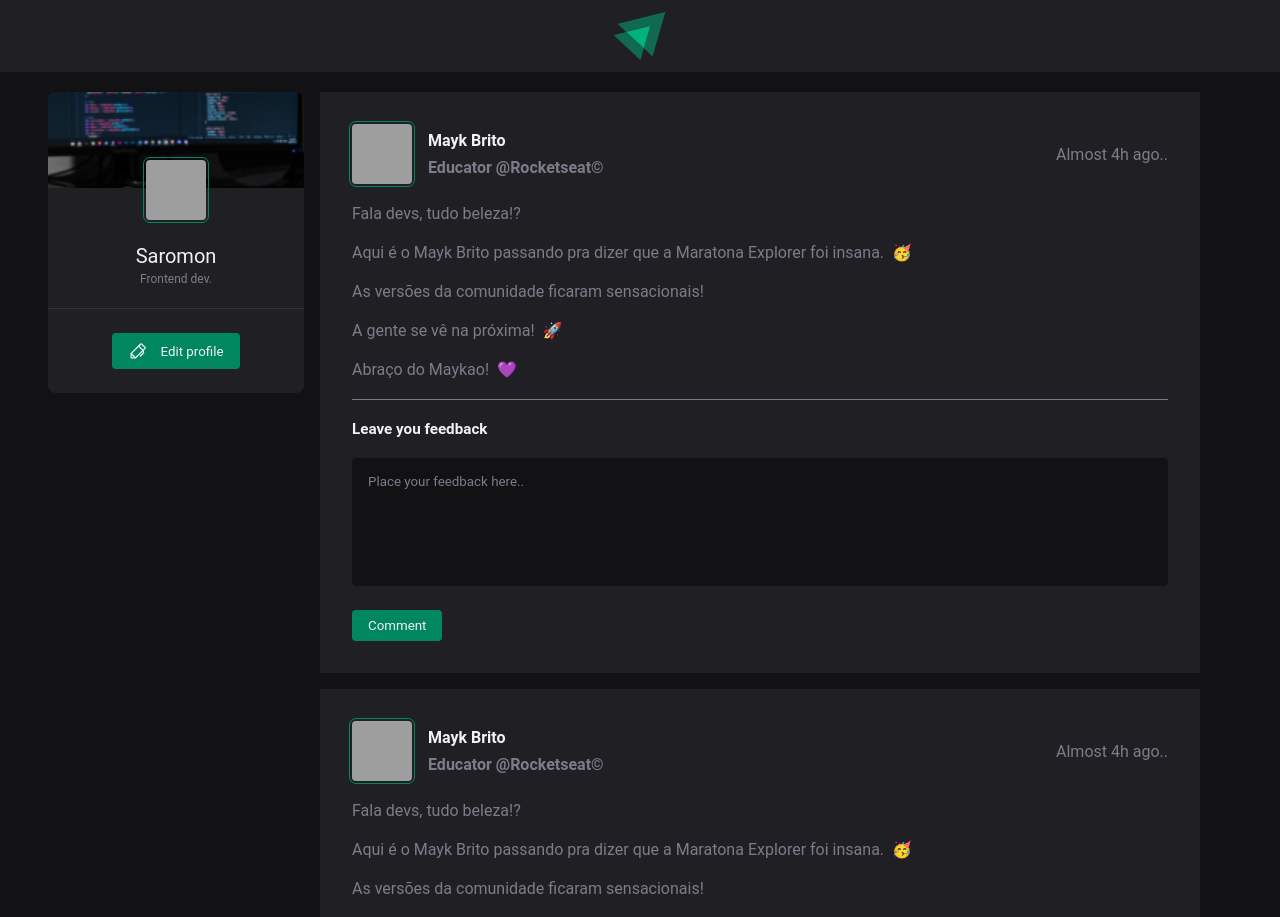
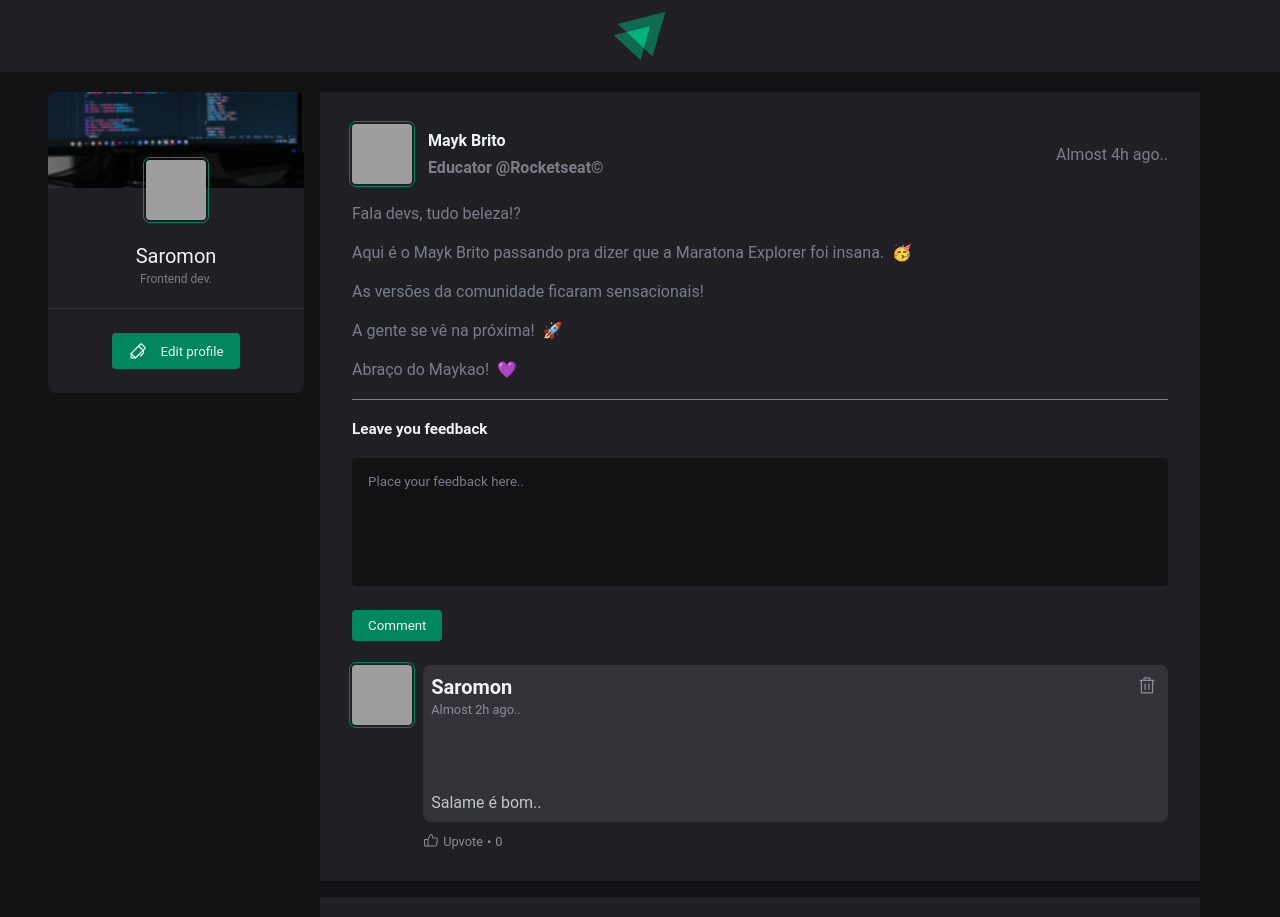
Before and after one commit to ssdev-95/ignite-2022-module-01-ignite-feedback, a React (Vite) app: page / in a window 1280 px wide. Shown: the top 917 px of the page. Built offline with nearby package versions, Linux system fonts and the light colour scheme; grey boxes are pictures that could not be loaded.

Commit message:
update: adds a comment components and some styles adjustments

```diff
--- /dev/null
+++ b/src/components/Comment/index.tsx
@@ -0,0 +1,42 @@
+import { useState } from 'react'
+import { ThumbsUp, Trash } from 'phosphor-react'
+import Post from '../Post'
+import styles from './style.module.scss'
+
+function Commentary() {
+	const [likes, setLikes] = useState(0)
+
+	function likeComment() {
+		setLikes(prev => prev + 1)
+	}
+
+  return (
+    <div className={styles["comment__container"]}>
+			<img
+				className={styles.avatar}
+				src="https://github.com/filipedeschamps.png"
+			/>
+			<div
+				className={styles["comment__content--wrapper"]}
+			>
+				<div>
+					<strong>
+						Saromon
+						<p>Almost 2h ago..</p>
+					</strong>
+					<p>Salame é bom..</p>
+					<button>
+						<Trash size={20} />
+					</button>
+				</div>
+				<button onClick={likeComment}>
+					<ThumbsUp size={16} />
+					Upvote
+					<span>{likes}</span>
+				</button>
+			</div>
+    </div>
+  )
+}
+
+export default Commentary
--- /dev/null
+++ b/src/components/Comment/style.module.scss
@@ -0,0 +1,93 @@
+@import "../../colors.scss";
+
+.comment__container {
+	margin-top: 1.5rem;
+	display: flex;
+	gap: 0.7rem;
+	width: 100%;
+}
+
+.comment__content--wrapper {
+	flex: 1;
+
+	div {
+		width: 100%;
+		background: $gray-600;
+		border-radius: 8px;
+		padding: 0.5rem;
+		position: relative;
+
+		strong {
+			margin-top: 0;
+			line-height: 1.4;
+			font-size:1.25rem;
+
+			p {
+				font-weight: 400;
+				color: $gray-400;
+				font-size: 0.8rem;
+			}
+		}
+
+
+		& > p {
+			color: $gray-300;
+			margin-top: 10%;
+			line-height: 1.4;
+		}
+
+		& > button {
+			position: absolute;
+			top: 0.7rem;
+			right: 0.7rem;
+			background: transparent;
+			color: $gray-400;
+			font-size: 0;
+			border: 0;
+			border-radius: 2px;
+
+			&:active {
+				color: $red-400;
+			}
+		}
+	}
+
+	& > button {
+		color: $gray-400;
+		margin-top: 0.7rem;
+		background: transparent;
+		border-radius: 2px;
+		border: 0;
+
+		display: flex;
+		align-items: center;
+		gap: 4px;
+
+		font-size: 0.8rem;
+		outline-offset: 2px;
+
+		& > span::before {
+			content: "\2022";
+			margin-right: 4px;
+		}
+
+		&:active {
+			color: $green-400;
+		}
+	}
+
+	@media(min-width:1024px) {
+		& > button:hover {
+			color: $green-400;
+		}
+	}
+}
+
+.avatar {
+	width: calc(3.5rem + 4px);
+	height: calc(3.5rem + 4px);
+	border-radius: 4px;
+
+	outline: 1px solid $green-500;
+	outline-offset: 2px;
+}
--- a/src/components/Post/index.tsx
+++ b/src/components/Post/index.tsx
@@ -1,4 +1,5 @@
 import { useState, ChangeEvent, FormEvent } from 'react'
+import Commentary from '../Comment'
 import { api } from '../../services/api'
 
 import styles from './style.module.scss'
@@ -14,10 +15,15 @@
 	},
 	content: string
 }
-
+const lol = {
+  id: 1,
+	createdAt:'',
+	author: {name:'',avatarUrl:''},
+	content:'lol'
+}
 const endpoint = '/api/?results=1&inc=name,picture'
 function Post() {
-	const [comments, setComments] = useState<Comment[]>([])
+	const [comments, setComments] = useState<Comment[]>([lol])
 	const [newComment, setNewComment] = useState("")
 
 	function uuid(text:string, timestamp:string) {
@@ -111,9 +117,7 @@
 					</button>
 				</form>
 				{comments.map(comment => (
-					<p key={comment.id}>
-						{comment.content}
-					</p>
+					<Commentary key={comment.id} />
 				))}
 			</footer>
     </div>
```
